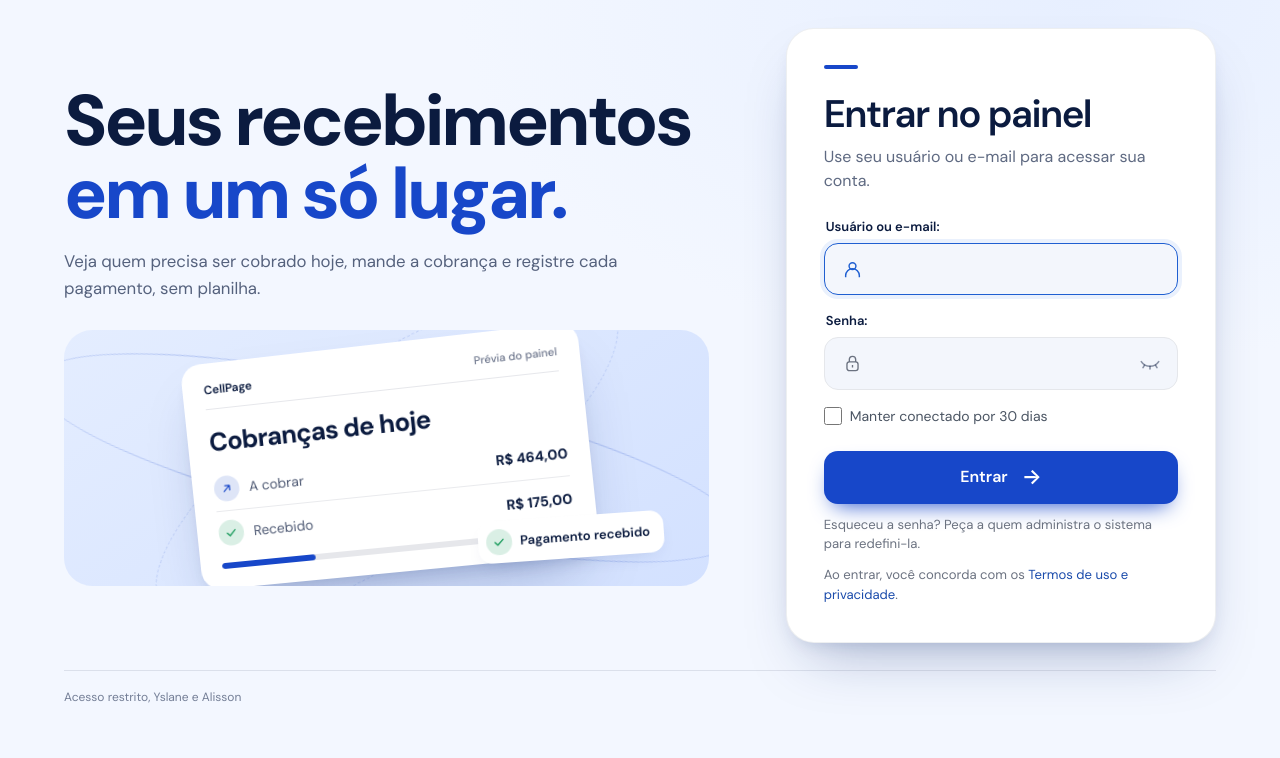
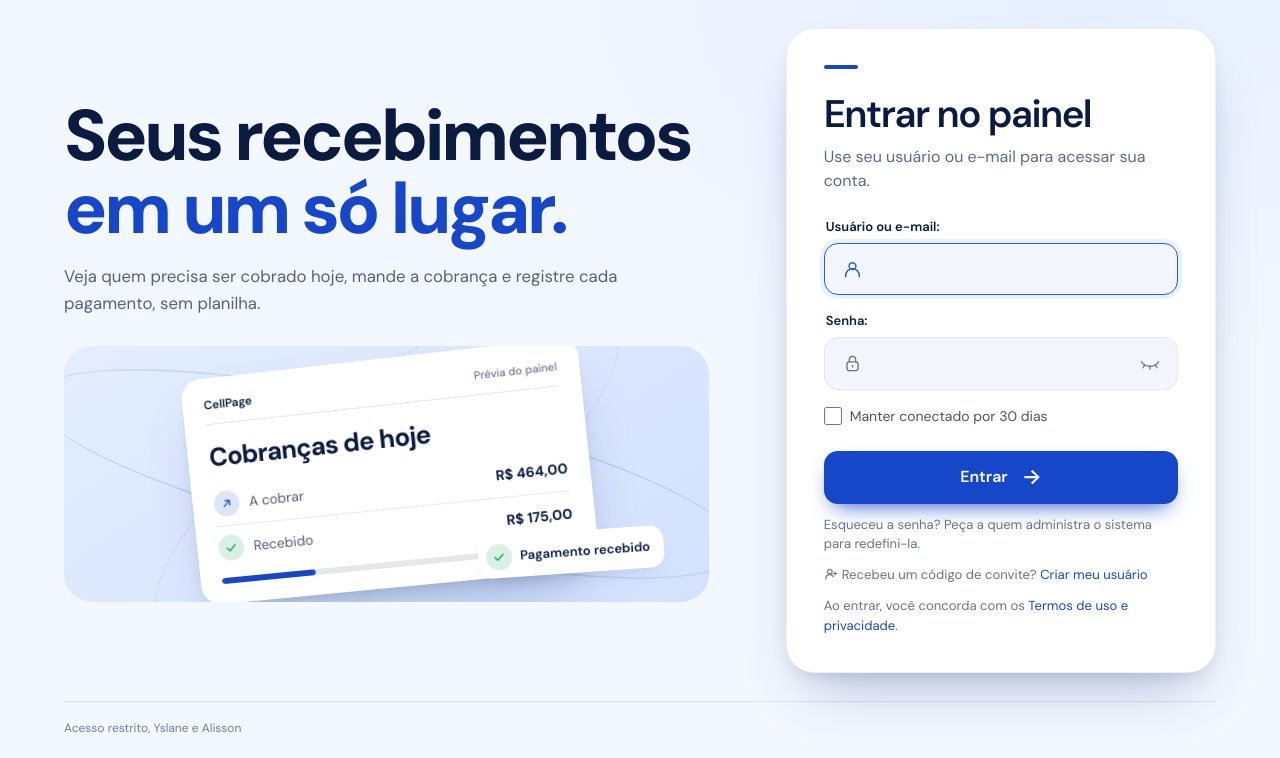
Before and after one commit to mounjour/cell-pag, a Django app: page /entrar/ in a window 1280 px wide. Shown: the part 79-837 px from the top of the page. Before the commit the page ends 782 px from the top, so only its background shows below. Run offline with Django 5.2, Linux system fonts and the light colour scheme; parts of the project's set-up code (start-up, migrations or seed data) failed here and were passed over.

Commit message:
fix: link para digitar o código de convite na tela de entrada
Co-Authored-By: Claude Sonnet 5.5 <noreply@anthropic.com>

```diff
--- a/templates/usuarios/login.html
+++ b/templates/usuarios/login.html
@@ -75,6 +75,7 @@
         <input type="hidden" name="next" value="{{ next }}">
       </form>
       <p class="login-termos">Esqueceu a senha? Peça a quem administra o sistema para redefini-la.</p>
+      <p class="login-termos"><svg viewBox="0 0 24 24" width="14" height="14" fill="none" stroke="currentColor" stroke-width="1.8" stroke-linecap="round" stroke-linejoin="round" aria-hidden="true" focusable="false" style="vertical-align:-2px;margin-right:4px"><circle cx="10" cy="8" r="4"/><path d="M3 21v-1a7 7 0 0 1 13-3.5M19 8v6M16 11h6"/></svg>Recebeu um código de convite? <a href="{% url 'usuarios:cadastro' %}">Criar meu usuário</a></p>
       <p class="login-termos">Ao entrar, você concorda com os <a href="{% url 'usuarios:termos' %}">Termos de uso e privacidade</a>.</p>
     </section>
   </main>
```
